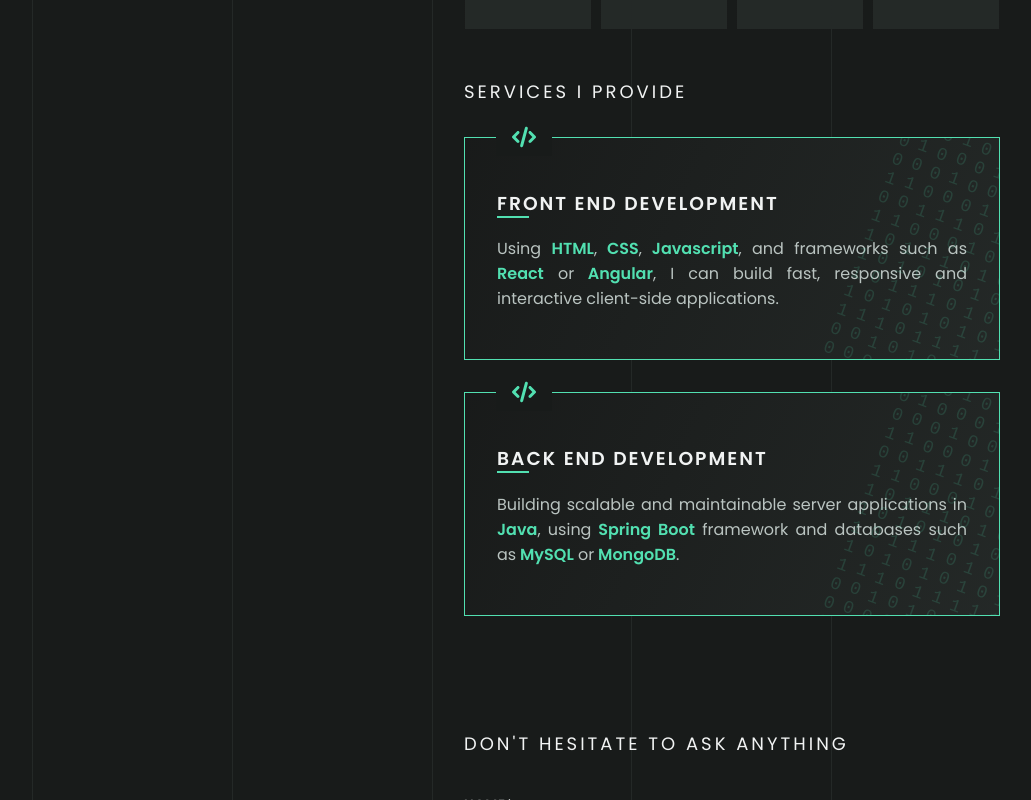
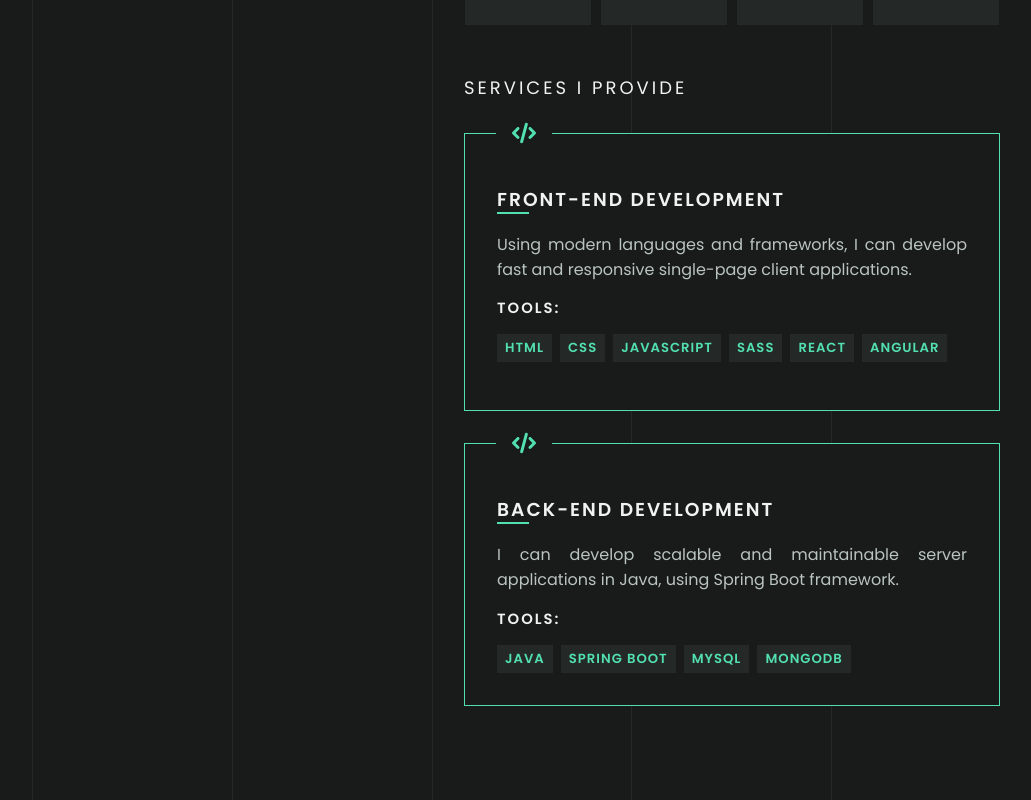
Before and after one commit to rkatanic/portfolio, a React (Create React App) app: page / in a window 1280 px wide. Shown: the part 1400-2200 px from the top of the page, without its empty margins (208-1239 px from the left). Built offline with nearby package versions, Linux system fonts and the light colour scheme.

Commit message:
Tweak services cards

```diff
--- a/src/components/About.css
+++ b/src/components/About.css
@@ -3,7 +3,7 @@
   flex: 1;
   height: 100%;
   margin: 1rem 0;
-  padding: 2rem;
+  padding: 1rem 2rem;
   transition: 0.5s ease;
   border-right: 4px solid hsl(var(--color-hue), 70%, 95%, 0.1);
 }
@@ -49,7 +49,7 @@
 
 .about-item-content-wrapper {
   flex: 1;
-  min-width: 10rem;
+  min-width: 9rem;
 }
 
 .about-item-content-date {
@@ -58,7 +58,7 @@
   font-size: 0.75rem;
   color: var(--color-text);
   letter-spacing: 2px;
-  min-width: 10rem;
+  min-width: 9rem;
 }
 
 .about-item-content-headline {
@@ -73,8 +73,16 @@
   text-transform: uppercase;
   letter-spacing: 1px;
   font-weight: 400;
-  font-size: 0.825rem;
+  font-size: 0.925rem;
   color: var(--color-primary);
+}
+
+.about-item-content-location {
+  margin: 0;
+  font-weight: 400;
+  font-size: 0.75rem;
+  text-transform: uppercase;
+  letter-spacing: 1px;
 }
 
 #about .btn-outline {
--- a/src/components/About.tsx
+++ b/src/components/About.tsx
@@ -14,6 +14,7 @@
           <div className="about-item-content-wrapper">
             <p className="about-item-content-headline">Software Developer</p>
             <p className="about-item-content-description">ProductDock</p>
+            <p className="about-item-content-location">Doboj</p>
           </div>
         </div>
         <div className="about-item-content">
@@ -23,6 +24,7 @@
             <p className="about-item-content-description">
               ProductDock Rookie Boot Camp
             </p>
+            <p className="about-item-content-location">Doboj</p>
           </div>
         </div>
       </div>
@@ -35,6 +37,7 @@
             <p className="about-item-content-description">
               Slobomir P University
             </p>
+            <p className="about-item-content-location">Doboj</p>
           </div>
         </div>
         <div className="about-item-content">
@@ -42,8 +45,9 @@
           <div className="about-item-content-wrapper">
             <p className="about-item-content-headline">Computer Technician</p>
             <p className="about-item-content-description">
-              Electrotehnical High School in Doboj
+              Electro-tehnical High School
             </p>
+            <p className="about-item-content-location">Doboj</p>
           </div>
         </div>
       </div>
--- a/src/components/Contact.tsx
+++ b/src/components/Contact.tsx
@@ -5,7 +5,7 @@
 
 const Contact = (): JSX.Element => (
   <Section id="contact">
-    <h3 className="headline">Don't hesitate to ask anything</h3>
+    <h3 className="headline">Have a question? ask me anything</h3>
     <ContactForm />
   </Section>
 );
--- a/src/components/Services.css
+++ b/src/components/Services.css
@@ -8,7 +8,7 @@
   padding: 2rem;
   margin: 2rem 0;
   border: 1px solid var(--color-primary);
-  background: linear-gradient(115deg, var(--color-body), var(--color-input));
+  background: var(--color-body);
   overflow: hidden;
 }
 
@@ -30,7 +30,27 @@
 }
 
 .service-card-content-badge {
+  text-align: center;
+  padding: 0.25rem 0.5rem;
+  background: var(--color-input);
   color: var(--color-primary);
+  font-size: 0.825rem;
+  letter-spacing: 1px;
+  text-transform: uppercase;
+}
+
+.service-card-content-badges {
+  display: flex;
+  flex-wrap: wrap;
+  gap: 0.5rem;
+}
+
+.service-card-content-badge-title {
+  text-transform: uppercase;
+  letter-spacing: 2px;
+  font-weight: 600;
+  font-size: 0.925rem;
+  color: var(--color-title);
 }
 
 .service-card-content-title {
@@ -52,59 +72,3 @@
 .service-card-content-desc {
   text-align: justify;
 }
-
-.service-card-binary {
-  display: flex;
-  width: 100%;
-  height: 400px;
-  overflow: hidden;
-  transform: rotate(20deg);
-  position: absolute;
-  right: -70%;
-  top: 0;
-  opacity: 0.15;
-  color: var(--color-primary);
-}
-
-.service-card-binary-text {
-  margin: 0;
-  padding: 0;
-  writing-mode: vertical-rl;
-  text-orientation: upright;
-  position: relative;
-  font-family: monospace;
-  font-size: 1.125rem;
-  margin-top: -50%;
-}
-
-.service-card-binary-text-up {
-  animation: text-up 30s linear infinite;
-}
-
-.service-card-binary-text-down {
-  animation: text-down 30s linear infinite;
-}
-
-@keyframes text-up {
-  0% {
-    top: 0;
-  }
-  50% {
-    top: 50%;
-  }
-  100% {
-    top: 0;
-  }
-}
-
-@keyframes text-down {
-  0% {
-    top: 50%;
-  }
-  50% {
-    top: 0;
-  }
-  100% {
-    top: 50%;
-  }
-}
--- a/src/components/Services.tsx
+++ b/src/components/Services.tsx
@@ -10,45 +10,20 @@
         <CodeIcon />
       </div>
       <div className="service-card-content">
-        <h3 className="service-card-content-title">Front End Development</h3>
+        <h3 className="service-card-content-title">Front-End Development</h3>
         <p className="service-card-content-desc">
-          Using <b className="service-card-content-badge">HTML</b>,
-          <b className="service-card-content-badge"> CSS</b>,
-          <b className="service-card-content-badge"> Javascript</b>, and
-          frameworks such as
-          <b className="service-card-content-badge"> React</b> or
-          <b className="service-card-content-badge"> Angular</b>, I can build
-          fast, responsive and interactive client-side applications.
+          Using modern languages and frameworks, I can develop fast and
+          responsive single-page client applications.
+          <p className="service-card-content-badge-title">Tools:</p>
+          <div className="service-card-content-badges">
+            <b className="service-card-content-badge">HTML</b>
+            <b className="service-card-content-badge">CSS</b>
+            <b className="service-card-content-badge">JavaScript</b>
+            <b className="service-card-content-badge">Sass</b>
+            <b className="service-card-content-badge">React</b>
+            <b className="service-card-content-badge">Angular</b>
+          </div>
         </p>
-        <div className="service-card-binary">
-          <p className="service-card-binary-text service-card-binary-text-up">
-            10100101000000010111111000001001010
-          </p>
-          <p className="service-card-binary-text service-card-binary-text-down">
-            10010101010101010000100001000010101
-          </p>
-          <p className="service-card-binary-text service-card-binary-text-up">
-            10001010100000001011111100000100101
-          </p>
-          <p className="service-card-binary-text service-card-binary-text-down">
-            10111010101010101010000100001000011
-          </p>
-          <p className="service-card-binary-text service-card-binary-text-up">
-            10101010100000001011111100000100101
-          </p>
-          <p className="service-card-binary-text service-card-binary-text-down">
-            10000101110101010000100001000010101
-          </p>
-          <p className="service-card-binary-text service-card-binary-text-up">
-            10101010111100001011111100000100101
-          </p>
-          <p className="service-card-binary-text service-card-binary-text-down">
-            10000101110101010000100001000010101
-          </p>
-          <p className="service-card-binary-text service-card-binary-text-up">
-            10100101000000010111111000001001010
-          </p>
-        </div>
       </div>
     </div>
     <div className="service-card">
@@ -56,43 +31,17 @@
         <CodeIcon />
       </div>
       <div className="service-card-content">
-        <h3 className="service-card-content-title">Back End Development</h3>
+        <h3 className="service-card-content-title">Back-End Development</h3>
         <p className="service-card-content-desc">
-          Building scalable and maintainable server applications in
-          <b className="service-card-content-badge"> Java</b>, using
-          <b className="service-card-content-badge"> Spring Boot</b> framework
-          and databases such as
-          <b className="service-card-content-badge"> MySQL</b> or
-          <b className="service-card-content-badge"> MongoDB</b>.
+          I can develop scalable and maintainable server applications in Java,
+          using Spring Boot framework.
         </p>
-        <div className="service-card-binary">
-          <p className="service-card-binary-text service-card-binary-text-up">
-            10100101000000010111111000001001010
-          </p>
-          <p className="service-card-binary-text service-card-binary-text-down">
-            10010101010101010000100001000010101
-          </p>
-          <p className="service-card-binary-text service-card-binary-text-up">
-            10001010100000001011111100000100101
-          </p>
-          <p className="service-card-binary-text service-card-binary-text-down">
-            10111010101010101010000100001000011
-          </p>
-          <p className="service-card-binary-text service-card-binary-text-up">
-            10101010100000001011111100000100101
-          </p>
-          <p className="service-card-binary-text service-card-binary-text-down">
-            10000101110101010000100001000010101
-          </p>
-          <p className="service-card-binary-text service-card-binary-text-up">
-            10101010111100001011111100000100101
-          </p>
-          <p className="service-card-binary-text service-card-binary-text-down">
-            10000101110101010000100001000010101
-          </p>
-          <p className="service-card-binary-text service-card-binary-text-up">
-            10100101000000010111111000001001010
-          </p>
+        <p className="service-card-content-badge-title">Tools:</p>
+        <div className="service-card-content-badges">
+          <b className="service-card-content-badge">Java</b>
+          <b className="service-card-content-badge">Spring Boot</b>
+          <b className="service-card-content-badge">MySQL</b>
+          <b className="service-card-content-badge">MongoDB</b>
         </div>
       </div>
     </div>
```
